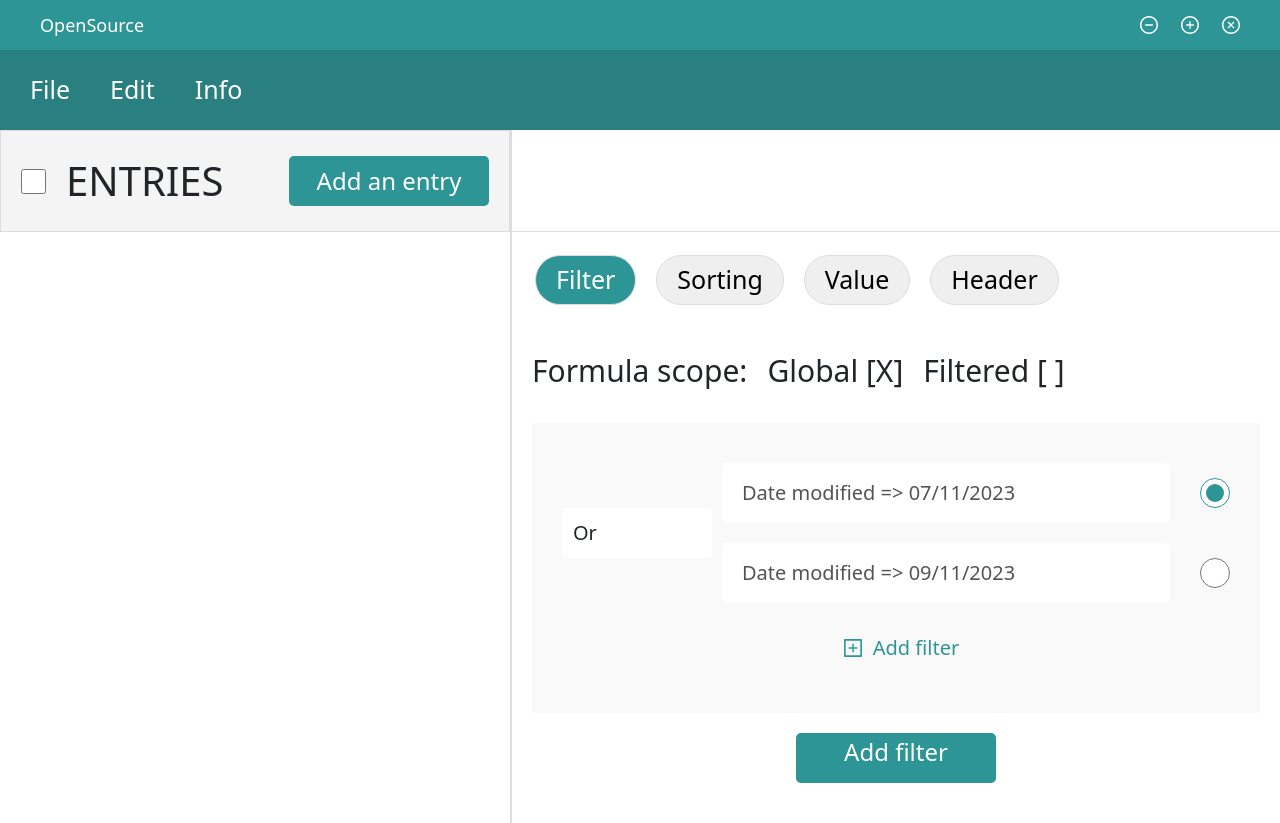
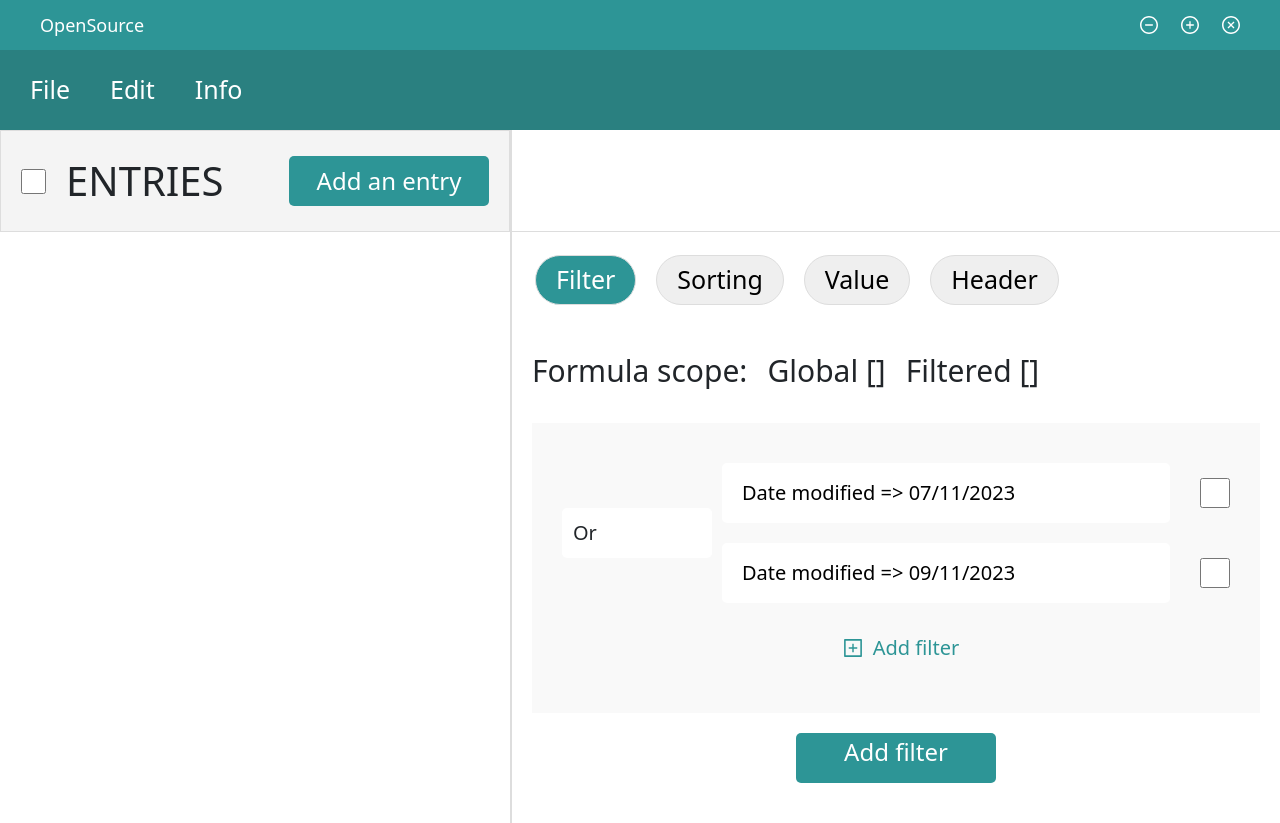
Before and after one commit to GregorGT/RuNo, a React (Vite) app: page / in a window 1280 px wide. Built offline with nearby package versions, Linux system fonts and the light colour scheme.

Commit message:
[fix] checkbox and text area

```diff
--- a/src/components/TabComponent/Filter.tsx
+++ b/src/components/TabComponent/Filter.tsx
@@ -2,41 +2,42 @@ import { PlusSquareOutlined } from "@ant-design/icons"
 import { useState } from "react"
 
 const Filter = () => {
-  const [isChecked, setIsChecked] = useState(true)
+  const [isCheckedA, setIsCheckedA] = useState(false)
+  const [isCheckedB, setIsCheckedB] = useState(false)
   return (
     <div className="filter">
       <div className="scope">
         <span>Formula scope:</span>
-        <span>Global [X]</span>
-        <span>Filtered [ ]</span>
+        <span>Global [{}]</span>
+        <span>Filtered [{}]</span>
       </div>
       <div className="filter-content">
         <div className="filters">
           <span className="or">Or</span>
           <div className="flex-1">
             <div className="flex items-center">
-              <input className="modified" disabled value="Date modified => 07/11/2023" />
+              <input className="modified" defaultValue="Date modified => 07/11/2023" />
               <input
                 className="radio-input"
-                checked={isChecked}
-                type="radio"
+                checked={isCheckedA}
+                type="checkbox"
                 value="option1"
-                onChange={() => setIsChecked(true)}
+                onClick={() => setIsCheckedA(!isCheckedA)}
               />
             </div>
             <div className="flex items-center">
-              <input className="modified" disabled value="Date modified => 09/11/2023" />
+              <input className="modified" defaultValue="Date modified => 09/11/2023" />
               <input
                 className="radio-input"
-                checked={!isChecked}
-                type="radio"
+                checked={isCheckedB}
+                type="checkbox"
                 value="option2"
-                onChange={() => setIsChecked(false)}
+                onClick={() => setIsCheckedB(!isCheckedB)}
               />
             </div>
           </div>
         </div>
-        <div className="add-filter">
+        <div className="add-filter cursor-pointer">
           <PlusSquareOutlined className="mx-2" />
           Add filter
         </div>
--- a/src/components/TabComponent/Sorting.tsx
+++ b/src/components/TabComponent/Sorting.tsx
@@ -2,7 +2,8 @@ import { PlusSquareOutlined } from "@ant-design/icons"
 import { useState } from "react"
 
 const Sorting = () => {
-  const [isChecked, setIsChecked] = useState(true)
+  const [isCheckedA, setIsCheckedA] = useState(false)
+  const [isCheckedB, setIsCheckedB] = useState(false)
   return (
     <div className="flex-col">
       <div className="sorting">
@@ -11,10 +12,10 @@ const Sorting = () => {
           <input className="modified" disabled value="Date modified => 07/11/2023" />
           <input
             className="radio-input"
-            checked={isChecked}
-            type="radio"
+            checked={isCheckedA}
+            type="checkbox"
             value="option1"
-            onChange={() => setIsChecked(true)}
+            onClick={() => setIsCheckedA(!isCheckedA)}
           />
         </div>
         <div className="flex items-center">
@@ -22,13 +23,13 @@ const Sorting = () => {
           <input className="modified" disabled value="Date modified" />
           <input
             className="radio-input"
-            checked={!isChecked}
-            type="radio"
+            checked={isCheckedB}
+            type="checkbox"
             value="option2"
-            onChange={() => setIsChecked(false)}
+            onClick={() => setIsCheckedB(!isCheckedB)}
           />
         </div>
-        <div className="add-option">
+        <div className="add-option cursor-pointer">
           <PlusSquareOutlined className="mx-2" />
           Add Option
         </div>
```
